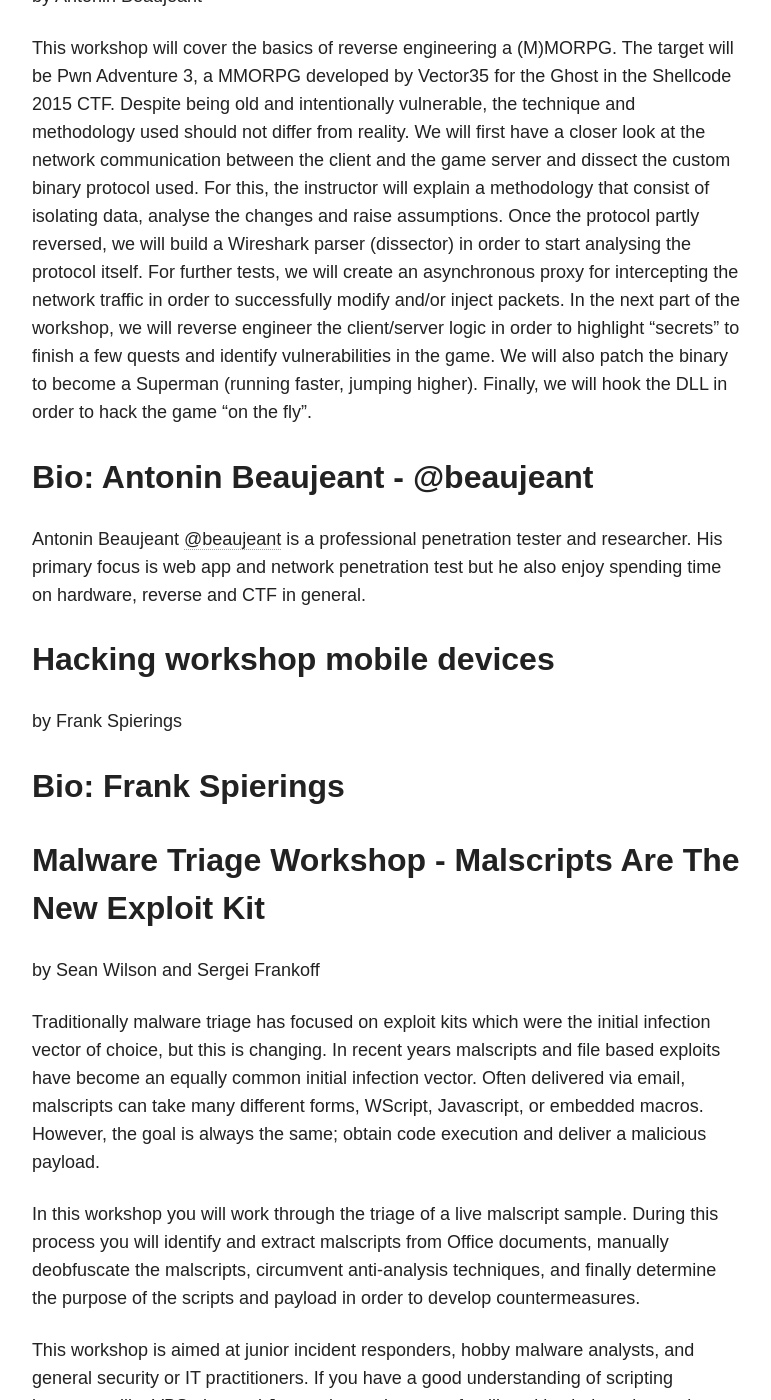
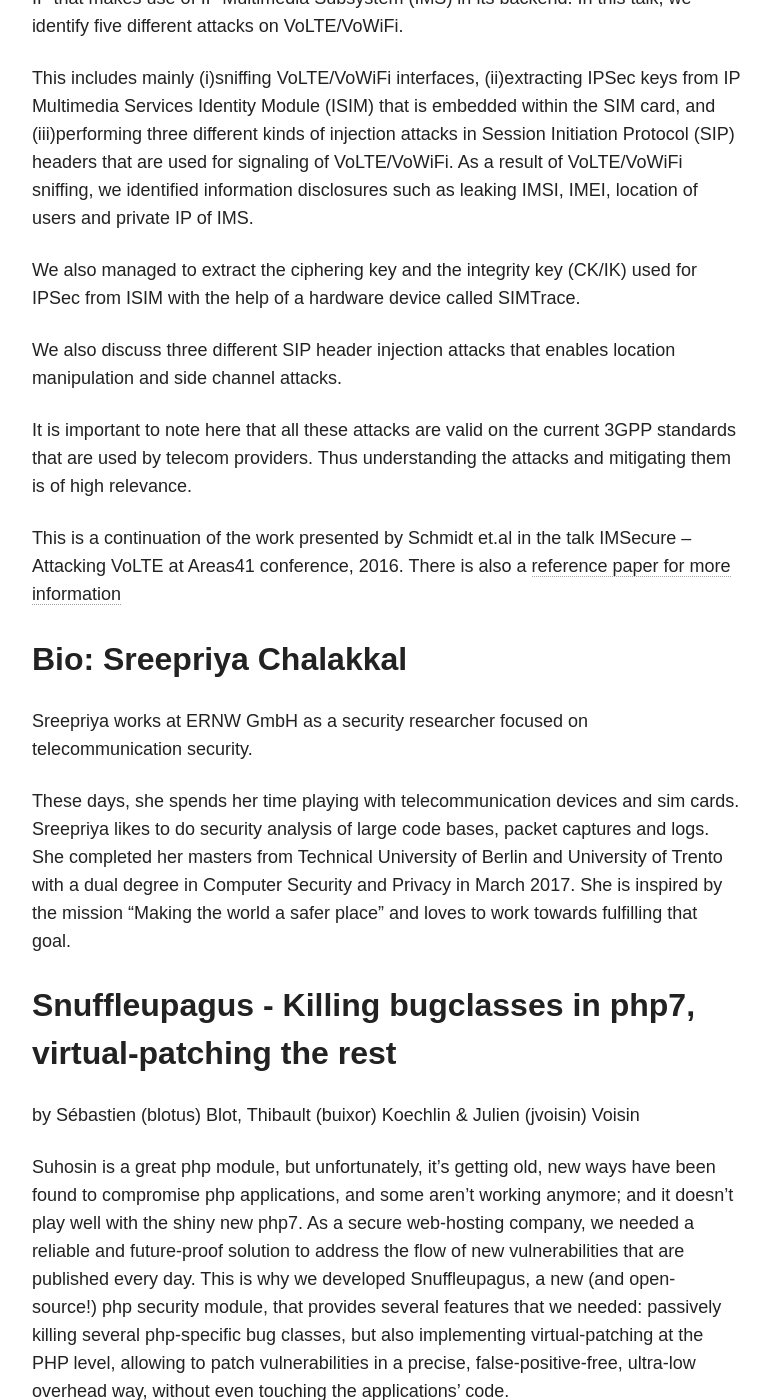
Before and after one commit to adulau/hack-lu-2017, a Jekyll site: the page built from talks/index.md, in a window 1280 px wide and 1400 px high, scrolled down 16916 px. Shown: the whole window, without its empty margins (254-1025 px from the left). Built offline with Jekyll 4.4.1, drawn with Linux system fonts in a browser that asks for light colours; nearby versions of some CDN libraries; some of the changed text lies outside the part shown.

Commit message:
More talks

```diff
--- a/talks/index.md
+++ b/talks/index.md
@@ -531,6 +531,67 @@
 - Co-author of "Ethical Hacking, un enfoque metodológico" (Editorial Alfaomega - 2010).
 - Co-organizer of MS Doing Blue event.
 
+Are your VoLTE and VoWiFi calls secure?
+---------------------------------------
+by Sreepriya Chalakkal
+
+Voice over LTE (VoLTE) as well as Voice over WiFi (VoWiFi) are variants of Voice over IP
+that makes use of IP Multimedia Subsystem (IMS) in its backend. In this talk, we identify
+five different attacks on VoLTE/VoWiFi.
+
+This includes mainly (i)sniffing VoLTE/VoWiFi interfaces, (ii)extracting IPSec keys from IP
+Multimedia Services Identity Module (ISIM) that is embedded within the SIM card, and (iii)performing
+three different kinds of injection attacks in Session Initiation Protocol (SIP) headers that are used for
+signaling of VoLTE/VoWiFi. As a result of VoLTE/VoWiFi sniffing, we identified information disclosures
+such as leaking IMSI, IMEI, location of users and private IP of IMS.
+
+We also managed to extract the ciphering key and the integrity key (CK/IK) used for IPSec from
+ISIM with the help of a hardware device called SIMTrace.
+
+We also discuss three different SIP header injection attacks that enables location
+manipulation and side channel attacks.
+
+It is important to note here that all these attacks are valid on the current 3GPP standards
+that are used by telecom providers. Thus understanding the attacks and mitigating them is of high relevance.
+
+This is a continuation of the work presented by Schmidt et.al in the talk IMSecure –
+Attacking VoLTE at Areas41 conference, 2016. There is also a [reference paper for more information](https://www.ernw.de/download/newsletter/ERNW_Whitepaper_60_Practical_Attacks_On_VoLTE_And_VoWiFi_v1.0.pdf)
+
+Bio: Sreepriya Chalakkal
+------------------------
+
+Sreepriya works at ERNW GmbH as a security researcher focused on telecommunication security.
+
+These days, she spends her time playing with telecommunication devices and sim cards. Sreepriya
+likes to do security analysis of large code bases, packet captures and logs. She completed her
+masters from Technical University of Berlin and University of Trento with a dual degree in Computer
+Security and Privacy in March 2017. She is inspired by the mission "Making the world a safer place" and
+loves to work towards fulfilling that goal.
+
+Snuffleupagus - Killing bugclasses in php7, virtual-patching the rest
+---------------------------------------------------------------------
+by Sébastien (blotus) Blot, Thibault (buixor) Koechlin & Julien (jvoisin) Voisin
+
+Suhosin is a great php module, but unfortunately, it's getting old, new ways have been found
+to compromise php applications, and some aren't working anymore; and it doesn't play well with the
+shiny new php7. As a secure web-hosting company, we needed a reliable and future-proof
+solution to address the flow of new vulnerabilities that are published every day.
+This is why we developed Snuffleupagus, a new (and open-source!) php security module, that
+provides several features that we needed: passively killing several php-specific bug classes,
+but also implementing virtual-patching at the PHP level, allowing to patch vulnerabilities
+in a precise, false-positive-free, ultra-low overhead way, without even touching the applications' code.
+
+Bio: Sébastien (blotus) Blot, Thibault (buixor) Koechlin, Julien (jvoisin) Voisin
+---------------------------------------------------------------------------------
+
+- Sébastien (blotus) Blot is a pretty cool guy.
+- Thibault (bui) Koechlin used to write exploits for fun, he's now CISO at NBS System,
+  writing the naxsi WAF to prevent web pwning.
+- Julien (jvoisin) Voisin used to pwn and reverse stuff while contributing to radare2,
+  he nowadays focus on protecting web stuff while keeping his own bug alive on websec.fr
+  and writing stuff on dustri.org. He's also running some high-speed Tor relay.
+
+
 Workshops
 =========
 
```
